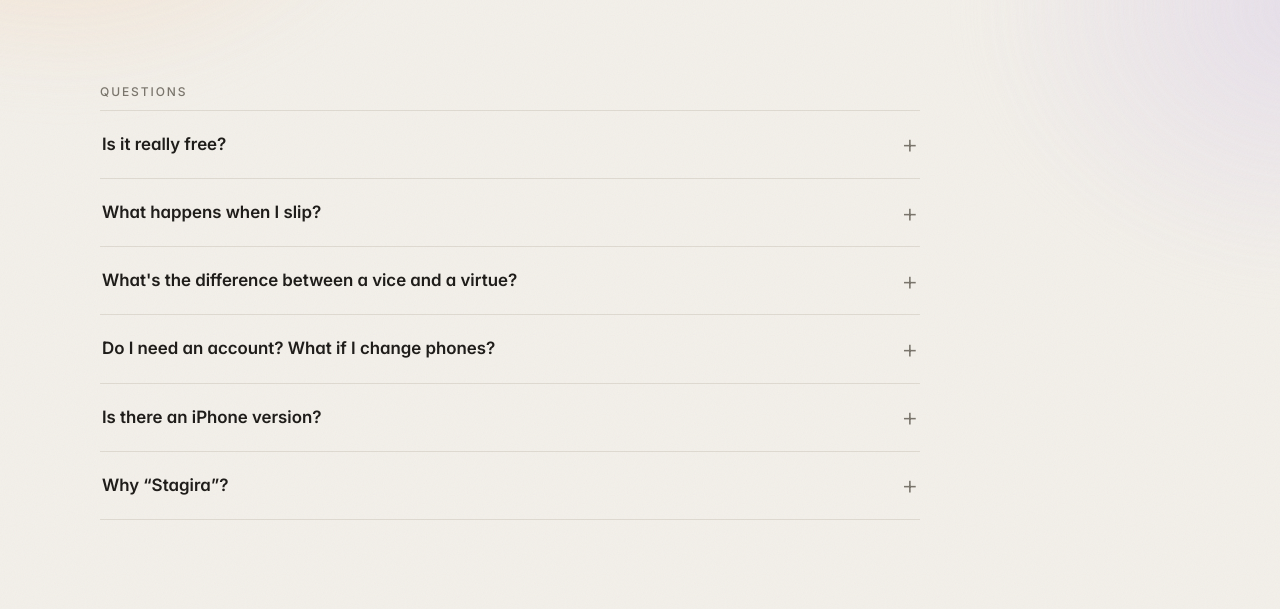
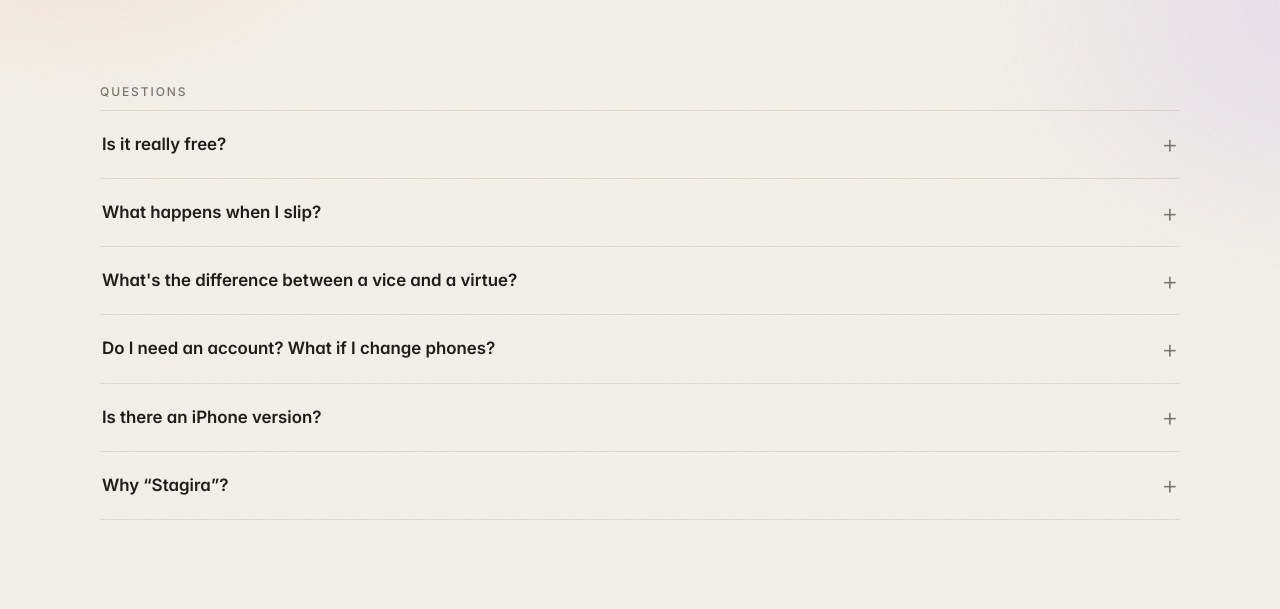
Before and after one commit to admintoolcrate/Stagira, a Jekyll site: the page built from docs/index.html, in a window 1280 px wide and 1400 px high, scrolled down 2822 px. Shown: the part 150-759 px from the top of the window. Built offline with Jekyll 4.4.1, drawn with Linux system fonts in a browser that asks for light colours.

Commit message:
Website: the questions span the same width as the rest of the page
The FAQ list was capped at 820px while every other section uses the full
1080px; answers keep their 40em reading width.

Co-Authored-By: Claude Opus 5.5 <noreply@anthropic.com>
Claude-Session: https://claude.ai/code/session_01FmhBVjwDvJRXRf24hPQYmS

```diff
--- a/docs/assets/site.css
+++ b/docs/assets/site.css
@@ -205,7 +205,7 @@ section:first-child, .hero-bg + section { margin-top: 0; }
 .private :focus-visible { outline-color: var(--paper); }
 
 /* FAQ */
-.faq { border-top: 1px solid var(--rule); max-width: 820px; }
+.faq { border-top: 1px solid var(--rule); }
 .faq details { border-bottom: 1px solid var(--rule); }
 .faq summary { display: flex; justify-content: space-between; align-items: center; gap: 16px; padding: 20px 2px; font-weight: 600; cursor: pointer; list-style: none; }
 .faq summary::-webkit-details-marker { display: none; }
```
